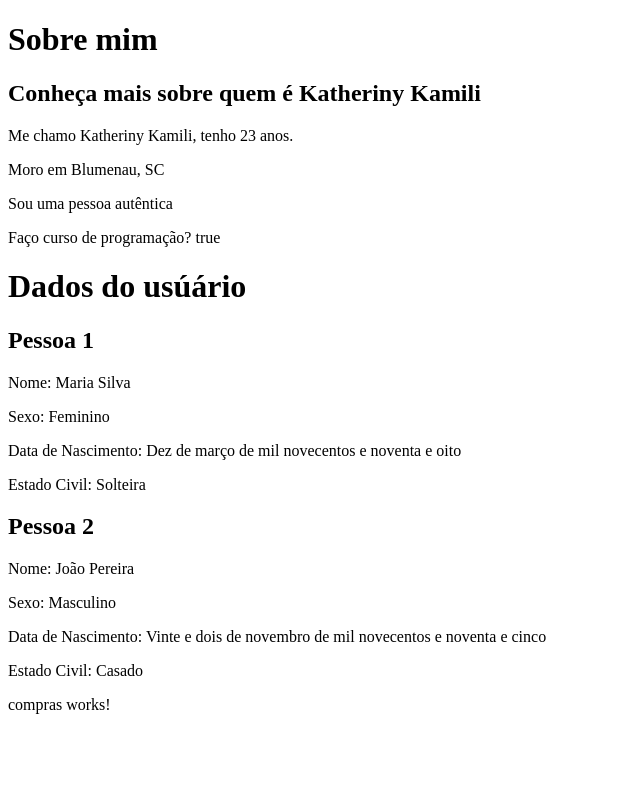
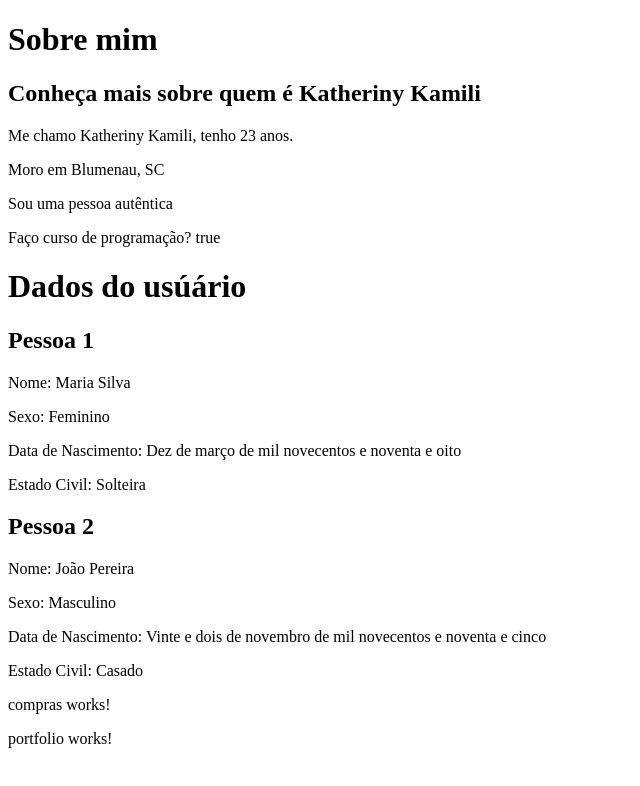
Before and after one commit to katherinykamili/exercicio-angular, an Angular app: page / in a window 1280 px wide. Shown: the top 786 px of the page, without its empty margins (0-640 px from the left). Built offline with nearby package versions, Linux system fonts and the light colour scheme.

Commit message:
feat: adiciona componente Portfolio com estrutura e testes básicos

```diff
--- a/src/app/app.html
+++ b/src/app/app.html
@@ -1,5 +1,6 @@
 <app-sobre-mim></app-sobre-mim>
 <app-usuario></app-usuario>
 <app-compras></app-compras>
+<app-portfolio></app-portfolio>
 
 <router-outlet />
--- a/src/app/app.ts
+++ b/src/app/app.ts
@@ -3,10 +3,11 @@ import { RouterOutlet } from '@angular/router';
 import { SobreMim } from "./sobre-mim/sobre-mim";
 import { UsuarioComponent } from "./usuario/usuario";
 import { Compras } from "./compras/compras";
+import { Portfolio } from "./feats/portfolio/portfolio";
 
 @Component({
   selector: 'app-root',
-  imports: [RouterOutlet, SobreMim, UsuarioComponent, Compras],
+  imports: [RouterOutlet, SobreMim, UsuarioComponent, Compras, Portfolio],
   templateUrl: './app.html',
   styleUrl: './app.css'
 })
--- /dev/null
+++ b/src/app/feats/portfolio/portfolio.html
@@ -0,0 +1 @@
+<p>portfolio works!</p>
```
Also changed, not shown: src/app/feats/portfolio/portfolio.ts (added, +9 -0 lines), src/app/feats/portfolio/portfolio.css (added), 1 other file (tests, documents, lock files or other folders).
